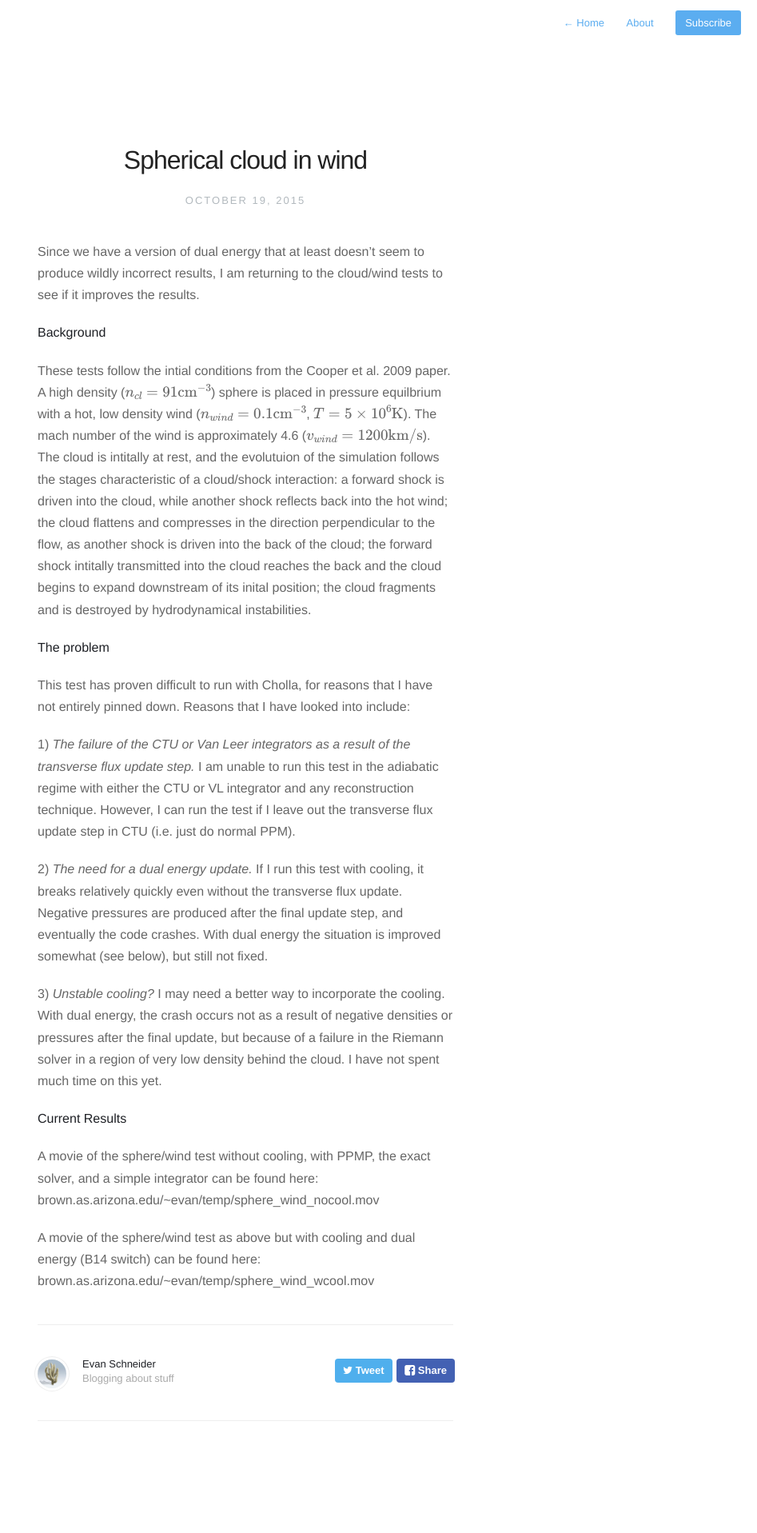
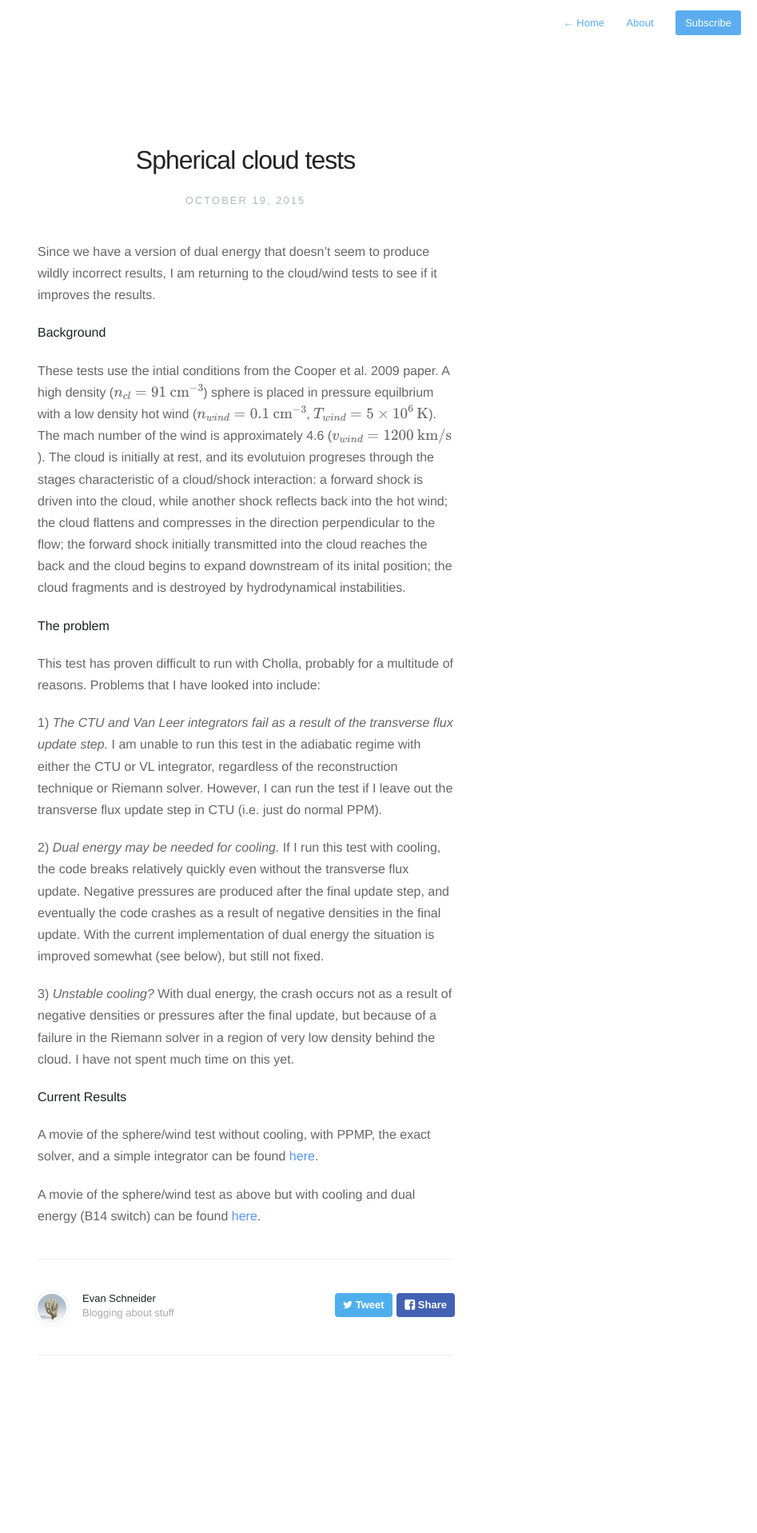
Before and after one commit to evaneschneider/site, a Jekyll site: the page built from _posts/2015-10-19-sphere-wind.markdown, in a window 1280 px wide. Shown: the whole page at 80% size, without its empty margins (333-1280 px from the left). Built offline with Jekyll 4.4.1, drawn with Linux system fonts in a browser that asks for light colours; nearby versions of some CDN libraries; formulas are drawn with MathJax 3; after the commit the page ends 1835 px from its top, so only the background shows below that.

Commit message:
Fixed links

```diff
--- a/_posts/2015-10-19-sphere-wind.markdown
+++ b/_posts/2015-10-19-sphere-wind.markdown
@@ -1,50 +1,50 @@
 ---
-title:  "Spherical cloud in wind"
+title:  "Spherical cloud tests"
 date:   2015-10-19 10:00:00
-description: Evolution of a spherical cloud in a wind
+description: Evolution of a spherical cloud in a hot wind
 ---
 
-Since we have a version of dual energy that at least doesn't
+Since we have a version of dual energy that doesn't
 seem to produce wildly incorrect results, I am returning to
 the cloud/wind tests to see if it improves the results.
 
 **Background**
 
-These tests follow the intial conditions from the Cooper et al. 2009
-paper. A high density ($$n_{cl} = 91 \mathrm{cm}^{-3}$$) sphere is placed in pressure equilbrium
-with a hot, low density wind ($$n_{wind} = 0.1 \mathrm{cm}^{-3}$$, $$T = 5 \times 10^6 \mathrm{K}$$).
-The mach number of the wind is approximately 4.6 ($$v_{wind} = 1200 \mathrm{km/s}$$). The cloud is
-intitally at rest, and the evolutuion of the simulation follows the stages characteristic of a
+These tests use the intial conditions from the Cooper et al. 2009
+paper. A high density ($$n_{cl} = 91$$ $$\mathrm{cm}^{-3}$$) sphere is placed in pressure equilbrium
+with a low density hot wind ($$n_{wind} = 0.1$$ $$\mathrm{cm}^{-3}$$, $$T_{wind} = 5 \times 10^6$$ $$\mathrm{K}$$).
+The mach number of the wind is approximately 4.6 ($$v_{wind} = 1200$$ $$\mathrm{km/s}$$). The cloud is
+initially at rest, and its evolutuion progreses through the stages characteristic of a
 cloud/shock interaction: a forward shock is driven into the cloud, while another shock reflects back
-into the hot wind; the cloud flattens and compresses in the direction perpendicular to the flow, as
-another shock is driven into the back of the cloud; the forward shock intitally transmitted into the
+into the hot wind; the cloud flattens and compresses in the direction perpendicular to the flow;
+the forward shock initially transmitted into the
 cloud reaches the back and the cloud begins to expand downstream of its inital position; the cloud
 fragments and is destroyed by hydrodynamical instabilities.
 
 **The problem**
 
-This test has proven difficult to run with Cholla, for reasons that I have not
-entirely pinned down. Reasons that I have looked into include:
+This test has proven difficult to run with Cholla, probably for a multitude of reasons.
+Problems that I have looked into include:
 
-1) *The failure of the CTU or Van Leer integrators as a result of the transverse flux update
-step.* I am unable to run this test in the adiabatic regime with either the CTU or VL integrator and
-any reconstruction technique. However, I can run the test if I leave out the transverse flux
-update step in CTU (i.e. just do normal PPM).
+1) *The CTU and Van Leer integrators fail as a result of the transverse flux update
+step.* I am unable to run this test in the adiabatic regime with either the CTU or VL integrator,
+regardless of the reconstruction technique or Riemann solver. However, I can run the test if I
+leave out the transverse flux update step in CTU (i.e. just do normal PPM).
 
-2) *The need for a dual energy update.* If I run this test with cooling, it breaks relatively
+2) *Dual energy may be needed for cooling.* If I run this test with cooling, the code breaks relatively
 quickly even without the transverse flux update. Negative pressures are produced after the final update
-step, and eventually the code crashes. With dual energy the situation is improved somewhat (see below),
+step, and eventually the code crashes as a result of negative densities in the final update.
+With the current implementation of dual energy the situation is improved somewhat (see below),
 but still not fixed.
 
-3) *Unstable cooling?* I may need a better way to incorporate the cooling. With dual energy, the
-crash occurs not as a result of negative densities or pressures after the final update, but because
-of a failure in the Riemann solver in a region of very low density behind the cloud. I have not spent
-much time on this yet.
+3) *Unstable cooling?* With dual energy, the crash occurs not as a result of negative densities or
+pressures after the final update, but because of a failure in the Riemann solver in a region
+of very low density behind the cloud. I have not spent much time on this yet.
 
 **Current Results**
 
 A movie of the sphere/wind test without cooling, with PPMP, the exact solver, and a simple
-integrator can be found here: brown.as.arizona.edu/~evan/temp/sphere_wind_nocool.mov
+integrator can be found <a href="brown.as.arizona.edu/~evan/temp/sphere_wind_nocool.mov">here</a>.
 
 A movie of the sphere/wind test as above but with cooling and dual energy (B14 switch)
-can be found here: brown.as.arizona.edu/~evan/temp/sphere_wind_wcool.mov
+can be found <a href="brown.as.arizona.edu/~evan/temp/sphere_wind_wcool.mov">here</a>.
```
